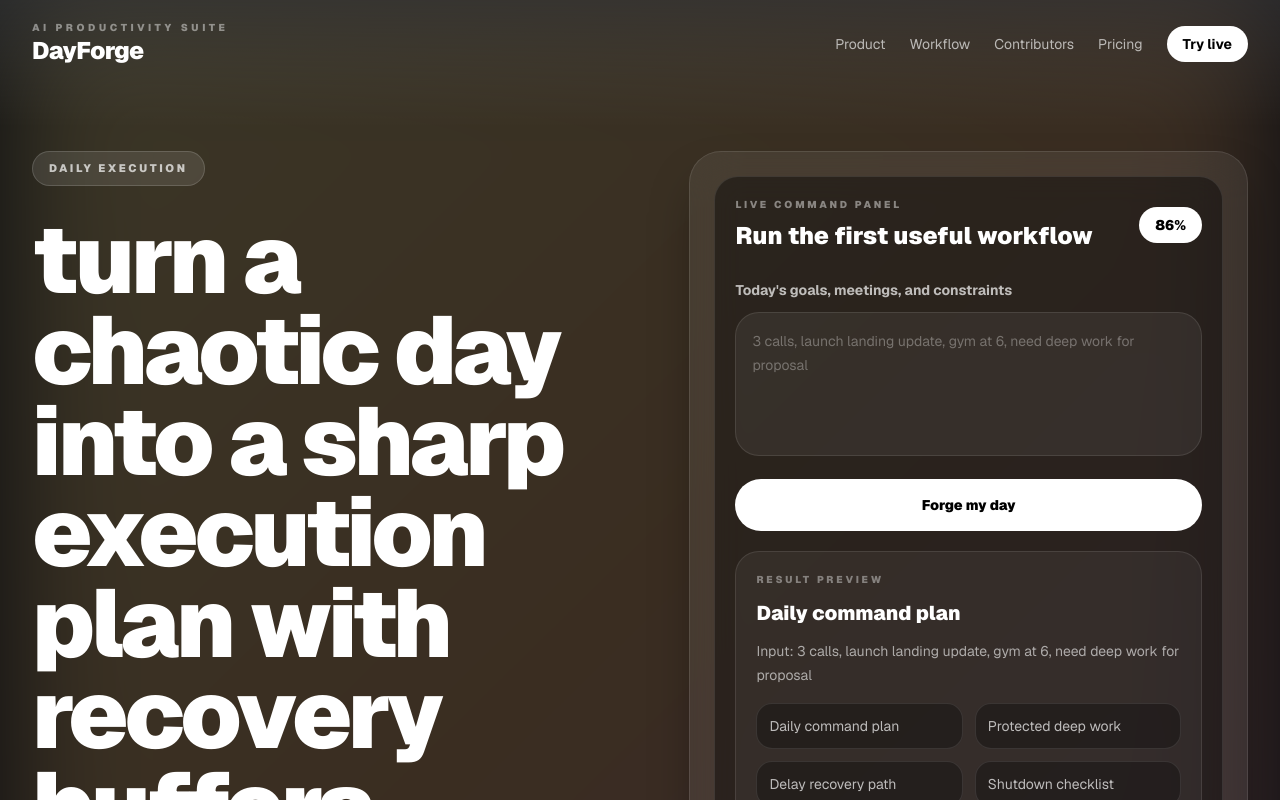
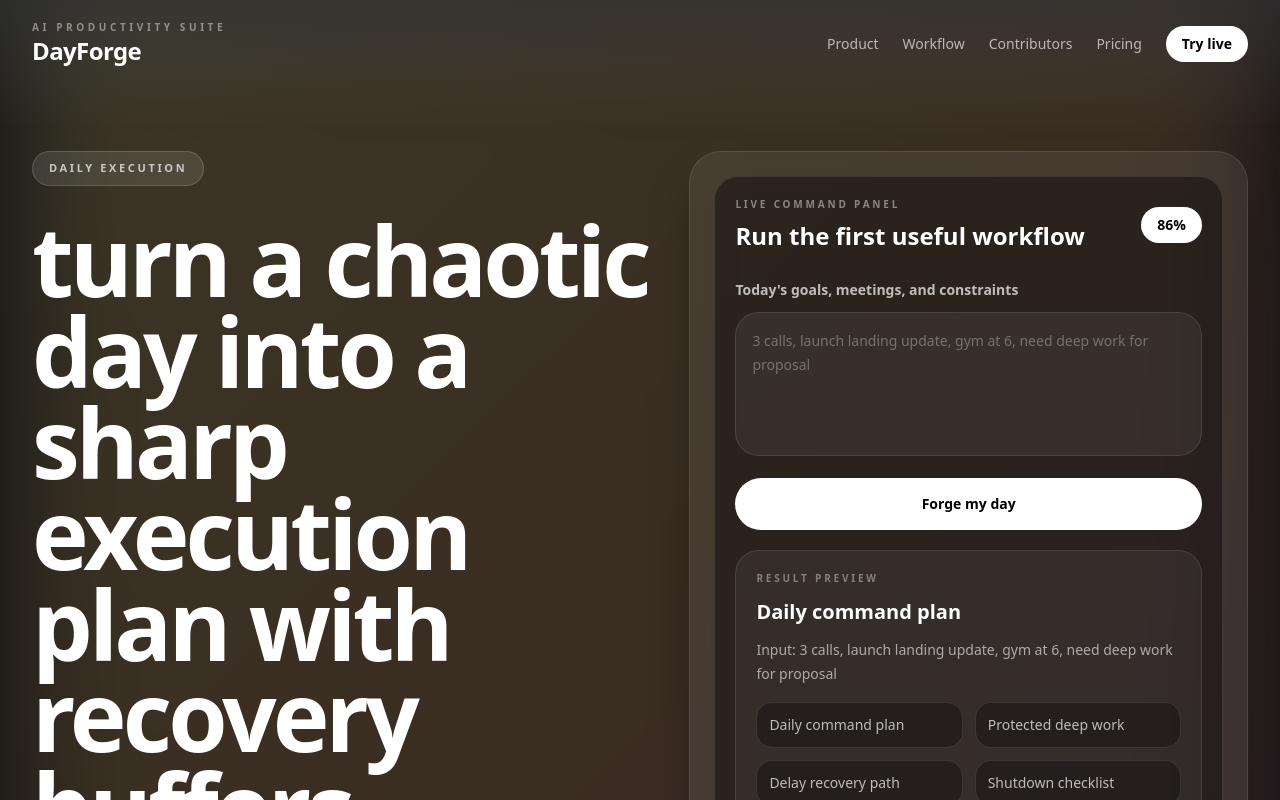
Before and after one commit to jayblast-spec/dayforge, a Next.js app: page / in a window 1280 px wide. Shown: the top 800 px of the page. Built offline with nearby package versions, Linux system fonts and the light colour scheme.

Commit message:
Set product metadata and layout

```diff
--- a/app/layout.tsx
+++ b/app/layout.tsx
@@ -1,33 +1,11 @@
-import type { Metadata } from "next";
-import { Geist, Geist_Mono } from "next/font/google";
-import "./globals.css";
-
-const geistSans = Geist({
-  variable: "--font-geist-sans",
-  subsets: ["latin"],
-});
-
-const geistMono = Geist_Mono({
-  variable: "--font-geist-mono",
-  subsets: ["latin"],
-});
+import type { Metadata } from 'next';
+import './globals.css';
 
 export const metadata: Metadata = {
-  title: "DayForge — AI-powered daily planner",
-  description: "Turn your to-do list into a smart, time-blocked schedule in seconds. Powered by AI.",
+  title: 'DayForge | Daily execution',
+  description: 'turn a chaotic day into a sharp execution plan with recovery buffers',
 };
 
-export default function RootLayout({
-  children,
-}: Readonly<{
-  children: React.ReactNode;
-}>) {
-  return (
-    <html
-      lang="en"
-      className={`${geistSans.variable} ${geistMono.variable} h-full antialiased`}
-    >
-      <body className="min-h-screen bg-background text-foreground overflow-x-hidden">{children}</body>
-    </html>
-  );
+export default function RootLayout({ children }: Readonly<{ children: React.ReactNode }>) {
+  return <html lang="en"><body>{children}</body></html>;
 }
```
